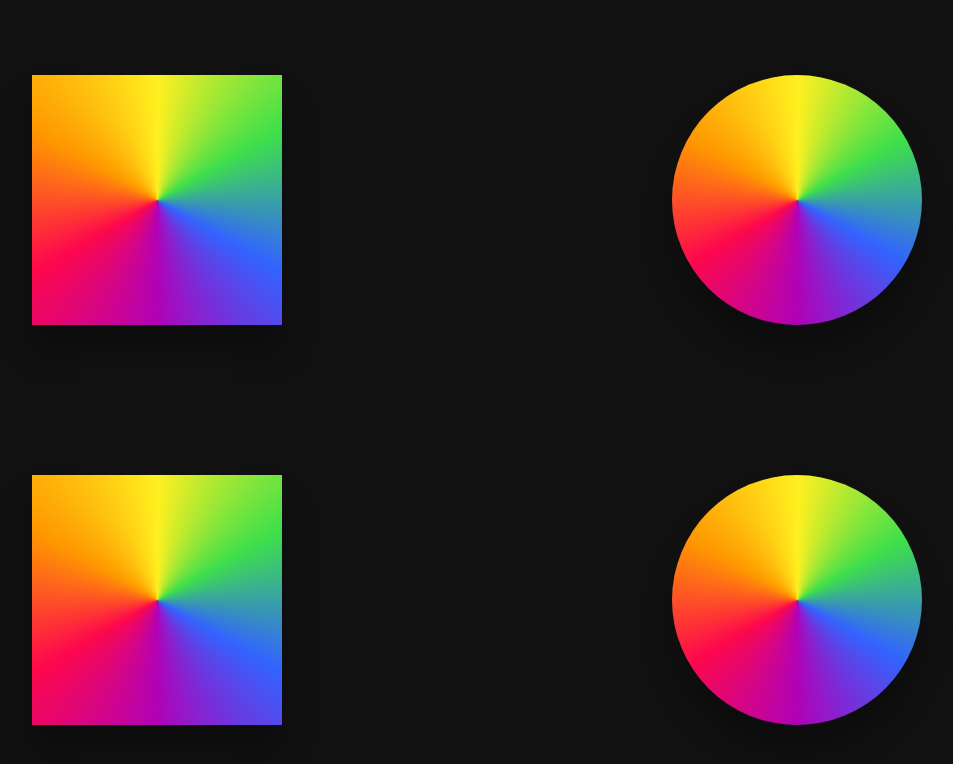
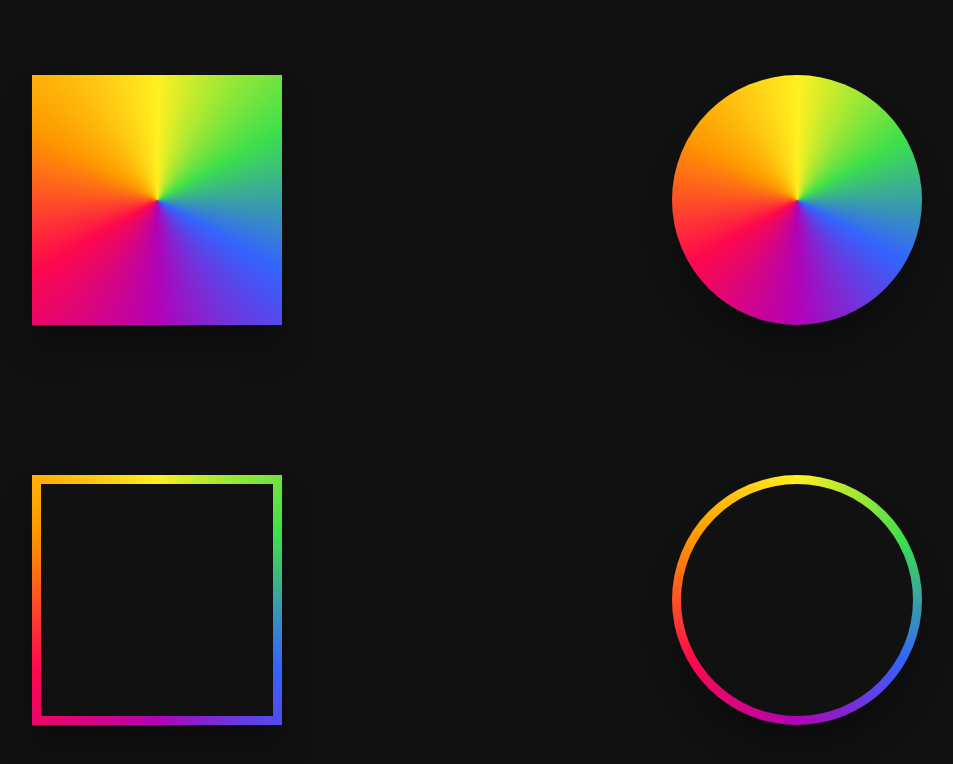
Before and after one commit to Mikulew/css-rainbow-border-animation, a plain HTML site: page index.html in a window 1280 px wide. Shown: the whole page, without its empty margins (163-1116 px from the left). Drawn offline with Linux system fonts and the light colour scheme.

Commit message:
Add outlined class

```diff
--- a/index.html
+++ b/index.html
@@ -11,11 +11,11 @@
     <section class="canvas">
       <div class="shape-container">
         <div class="rainbow shape square"></div>
-        <div class="rainbow shape square square-outline"></div>
+        <div class="rainbow shape square square-outline outlined"></div>
       </div>
       <div class="shape-container">
         <div class="rainbow shape circle"></div>
-        <div class="rainbow shape circle circle-outline"></div>
+        <div class="rainbow shape circle circle-outline outlined"></div>
       </div>
     </section>
   </body>
--- a/style.css
+++ b/style.css
@@ -41,6 +41,20 @@ body {
   height: 100%;
 }
 
+.outlined {
+  position: relative;
+}
+
+.outlined::after {
+  content: '';
+  position: absolute;
+  background-color: var(--yinColor);
+  height: 93%;
+  width: 93%;
+  top: 3.5%;
+  left: 3.5%;
+}
+
 .shape {
   position: relative;
   width: 250px;
@@ -60,23 +74,17 @@ body {
   left: -25%;
 }
 
-.square {}
-
-.square-outline::after {
-  position: absolute;
-  background-color: var(--shadow);
-  height: 93%;
-  width: 93%;
-  top: 3.5%;
-  left: 3.5%;
-  z-index: 1;
+.square {
+  border-radius: inherit;
 }
 
 .circle {
   border-radius: 50%;
 }
 
-.circle-outline {}
+.circle-outline::after {
+  border-radius: 50%;
+}
 
 .rainbow::before {
   content: '';
```
